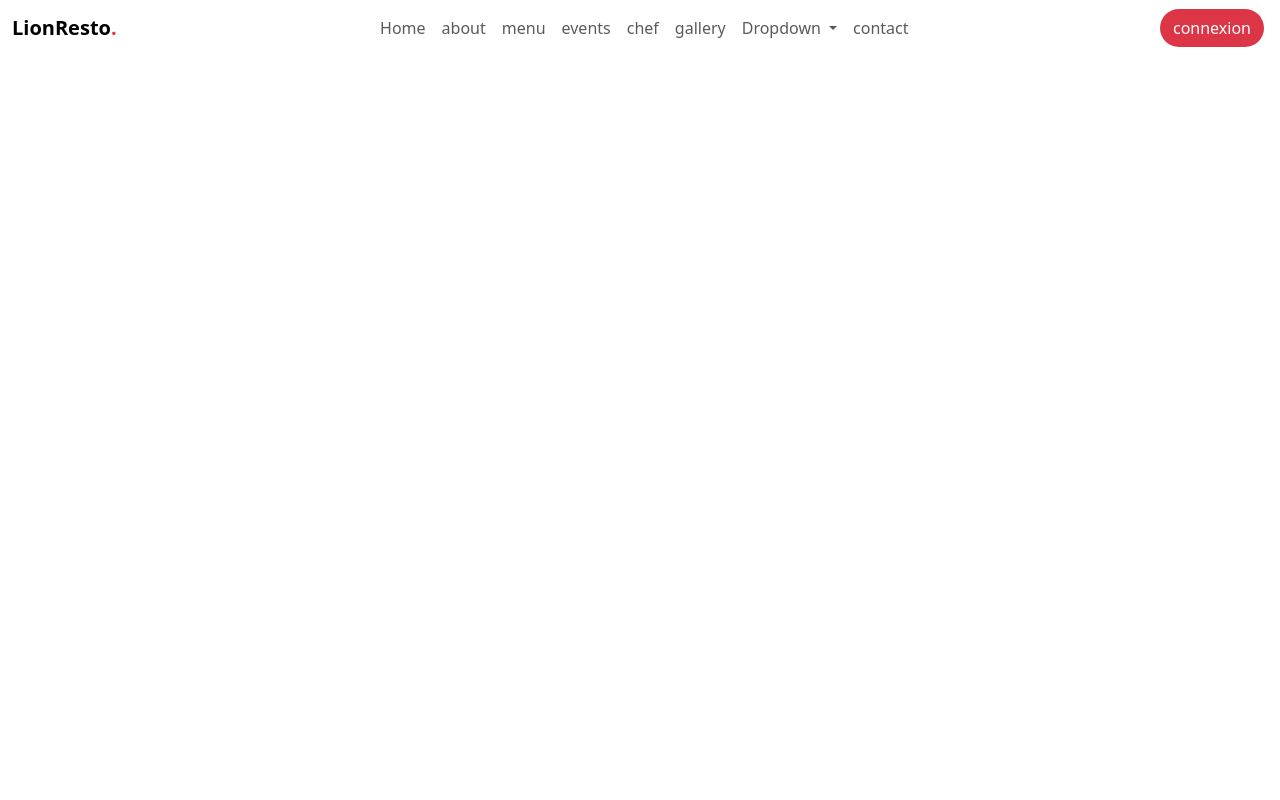
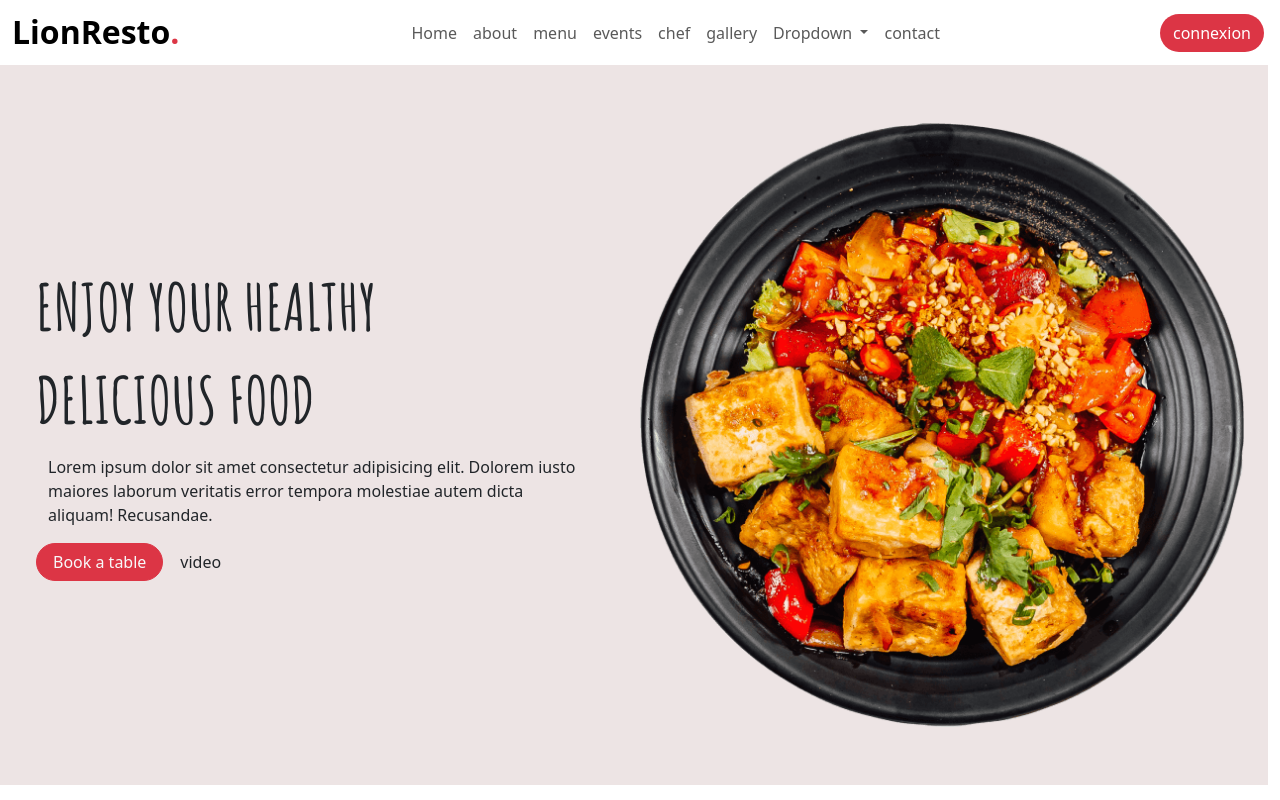
Before and after one commit to abyss4by22/charaf-erroussafi-lionresto-final, a website: page index.html in a window 1280 px wide. Drawn offline with nearby package versions, Linux system fonts and the light colour scheme.

Commit message:
finished sec 1

```diff
--- a/index.html
+++ b/index.html
@@ -13,7 +13,7 @@
   <nav class="navbar navbar-expand-md navbar-light">
     <div class="container-xxl">
       <a href="#" class="navbar-brand">
-        <span class="fw-bold">LionResto<span class="text-danger">.</span></span>
+        <span class="fw-bold h2">LionResto<span class="text-danger">.</span></span>
       </a>
 
 
@@ -116,6 +116,35 @@
 <!-- navbar finished -->
 
 <!-- first section -->
+<section id="firstSec" class="container-fluid row d-flex flex-lg-row-reverse flex-md-column flex-column">
+
+
+
+<div class="col d-flex align-items-center justify-content-center py-3">
+  <img src="./img/hero-img.png" class="heroImg img-fluid" alt="">
+</div>
+
+
+
+<div class="col d-flex ">
+<div class=" container-lg d-flex  flex-column justify-content-center align-items-center align-items-lg-start px-4">
+  <p class="display-3 amatic">ENJOY YOUR HEALTHY</p>
+<p class="display-3 amatic">DELICIOUS FOOD</p>
+<div>
+  <p class="container container-lg ">Lorem ipsum dolor sit amet consectetur adipisicing elit. Dolorem iusto maiores laborum veritatis error tempora molestiae autem dicta aliquam! Recusandae.</p>
+</div>
+
+<div class="d-flex justify-content-center align-items-center">
+  <button class="btn btn-danger text-light rounded-pill px-3">Book a table</button>
+  <button class="btn bg-transparent rounded-pill px-3">video</button>
+</div>
+</div>
+</div>
+
+
+</section>
+
+
 
   <script src="./node_modules/bootstrap/dist/js/bootstrap.bundle.js "></script>
 </body>
--- a/src/sass/app.scss
+++ b/src/sass/app.scss
@@ -2,3 +2,18 @@
 
 @import './variables';
 @import './modules/alModules';
+
+
+// first section
+#firstSec{
+  background-color: rgb(237, 228, 228);
+  min-height:90vh;
+};
+
+.amatic{
+  font-family: 'Amatic';
+}
+.heroImg{
+
+  height: auto;
+}
```
Also changed, not shown: public/css/app.css, 1 other file.
